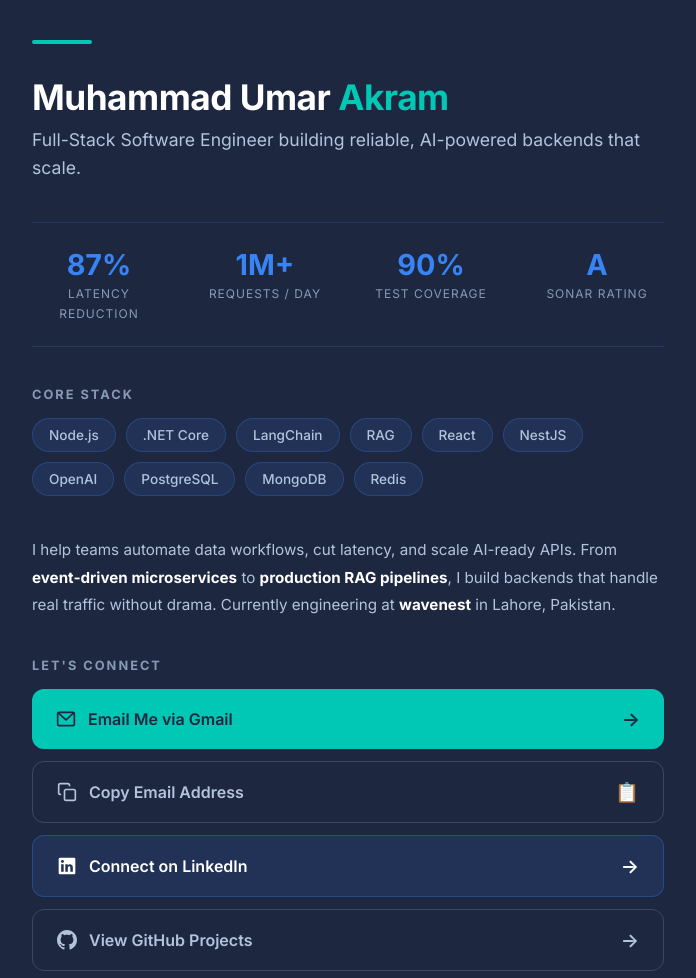
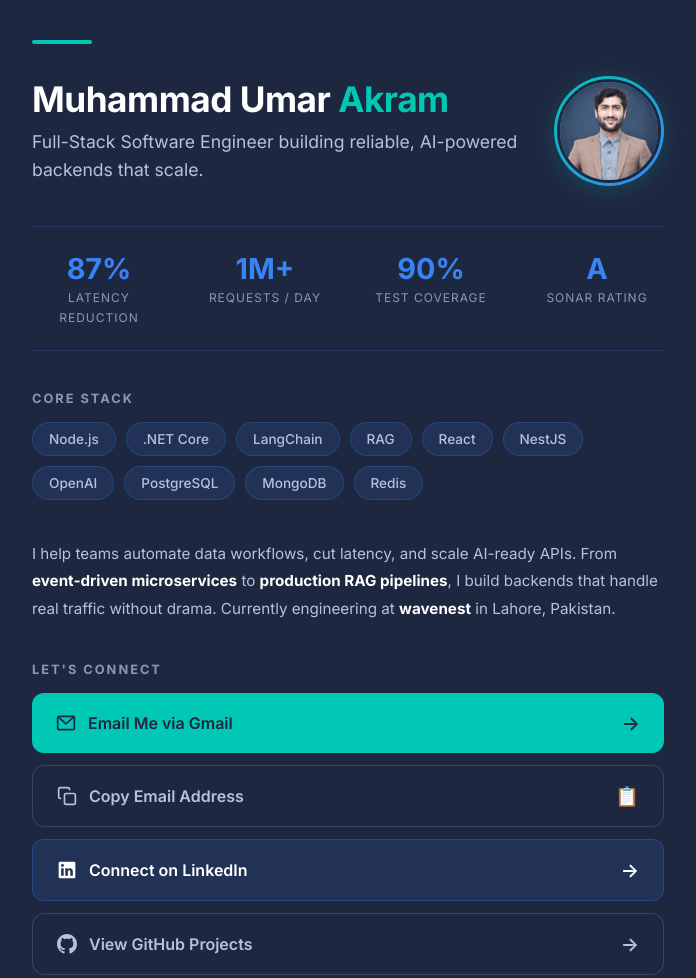
Before and after one commit to muhammadumarakram1/muhammadumarakram1.github.io, a plain HTML site: page index.html in a window 1280 px wide. Shown: the top 978 px of the page, without its empty margins (292-988 px from the left). Drawn offline with Linux system fonts and the light colour scheme.

Commit message:
Adding avatar

```diff
--- a/index.html
+++ b/index.html
@@ -37,25 +37,52 @@
 
         /* Header */
         .header {
+            display: flex;
+            align-items: center;
+            gap: 28px;
             margin-bottom: 40px;
         }
 
-        .header h1 {
+        .header-text {
+            flex: 1;
+        }
+
+        .header-text h1 {
             font-size: 2.2rem;
             font-weight: 700;
             margin-bottom: 8px;
             letter-spacing: -0.5px;
         }
 
-        .header h1 span {
+        .header-text h1 span {
             color: #00c8b4;
         }
 
-        .header .tagline {
+        .header-text .tagline {
             font-size: 1.1rem;
             color: #b4c3dc;
             font-weight: 400;
             line-height: 1.6;
+        }
+
+        /* Profile picture */
+        .profile-pic-wrapper {
+            flex-shrink: 0;
+            width: 110px;
+            height: 110px;
+            border-radius: 50%;
+            background: linear-gradient(135deg, #00c8b4, #3884f4);
+            padding: 3px;
+            box-shadow: 0 4px 24px rgba(0, 200, 180, 0.2);
+        }
+
+        .profile-pic-wrapper img {
+            width: 100%;
+            height: 100%;
+            border-radius: 50%;
+            object-fit: cover;
+            border: 3px solid #1e2740;
+            display: block;
         }
 
         /* Stats row */
@@ -225,7 +252,9 @@
 
         /* Responsive */
         @media (max-width: 480px) {
-            .header h1 { font-size: 1.7rem; }
+            .header { flex-direction: column-reverse; text-align: center; gap: 20px; }
+            .header-text h1 { font-size: 1.7rem; }
+            .profile-pic-wrapper { width: 90px; height: 90px; }
             .stats { gap: 16px; }
             .stat .number { font-size: 1.4rem; }
             .tech-tags span { padding: 6px 12px; font-size: 0.8rem; }
@@ -237,8 +266,13 @@
         <div class="accent-bar"></div>
 
         <div class="header">
-            <h1>Muhammad Umar <span>Akram</span></h1>
-            <p class="tagline">Full-Stack Software Engineer building reliable, AI-powered backends that scale.</p>
+            <div class="header-text">
+                <h1>Muhammad Umar <span>Akram</span></h1>
+                <p class="tagline">Full-Stack Software Engineer building reliable, AI-powered backends that scale.</p>
+            </div>
+            <div class="profile-pic-wrapper">
+                <img src="umar-profile-picture.jpg" alt="Muhammad Umar Akram — Full-Stack Software Engineer based in Lahore, Pakistan">
+            </div>
         </div>
 
         <div class="stats">
@@ -328,11 +362,9 @@
         function copyEmail() {
             var email = 'muhammadumarakram1@gmail.com';
             try {
-                // Modern approach
                 if (navigator.clipboard && window.isSecureContext) {
                     navigator.clipboard.writeText(email).then(showCopied);
                 } else {
-                    // Fallback for HTTP / local files
                     var ta = document.createElement('textarea');
                     ta.value = email;
                     ta.style.position = 'fixed';
@@ -344,7 +376,6 @@
                     showCopied();
                 }
             } catch (e) {
-                // Last resort: prompt user to copy manually
                 window.prompt('Copy this email address:', email);
             }
         }
```
